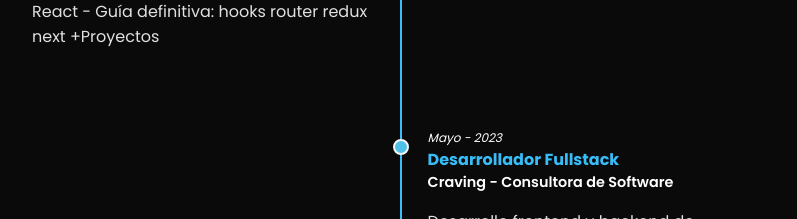
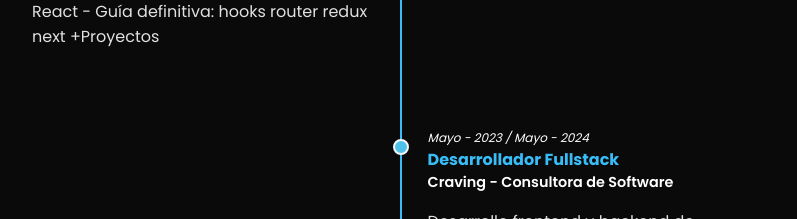
Before and after one commit to juanib12/portfolio, a React (Create React App) app: page / in a window 1280 px wide. Shown: the part 2140-2359 px from the top of the page, without its empty margins (239-1036 px from the left). Built offline with nearby package versions, Linux system fonts and the light colour scheme.

Commit message:
change cv & my way

```diff
--- a/src/components/CV.js
+++ b/src/components/CV.js
@@ -6,7 +6,7 @@ const CV = () => {
             <div className="background"></div>
             <img src={_cv} alt='cv' className='cv'/>
             <div className="home_actions cv-actions">
-                <a href='https://drive.google.com/file/d/1YU6H1xM0zA04VkZUBfN7-v2qG1GDJVxA/view?usp=sharing' target='__blank' className="home_actions-cv">Descargar</a>
+                <a href='https://drive.google.com/file/d/1ln4Ff-FYK73_Bnj-O5v5Vxsd8sSkfnNz/view?usp=sharing' target='__blank' className="home_actions-cv">Descargar</a>
             </div>
         </>
     )
--- a/src/components/MyWay.js
+++ b/src/components/MyWay.js
@@ -39,7 +39,7 @@ const MyWay = () => {
                         <div className="marker"></div>
                         <section className="timeline-content">
                             <header>
-                                <em>Mayo - 2023</em>
+                                <em>Mayo - 2023 / Mayo - 2024</em>
                                 <strong style={{ color: "rgb(56 189 248)" }}>Desarrollador Fullstack</strong>
                                 <span>Craving - Consultora de Software</span>
                             </header>
```
Also changed, not shown: src/images/cv.png.
